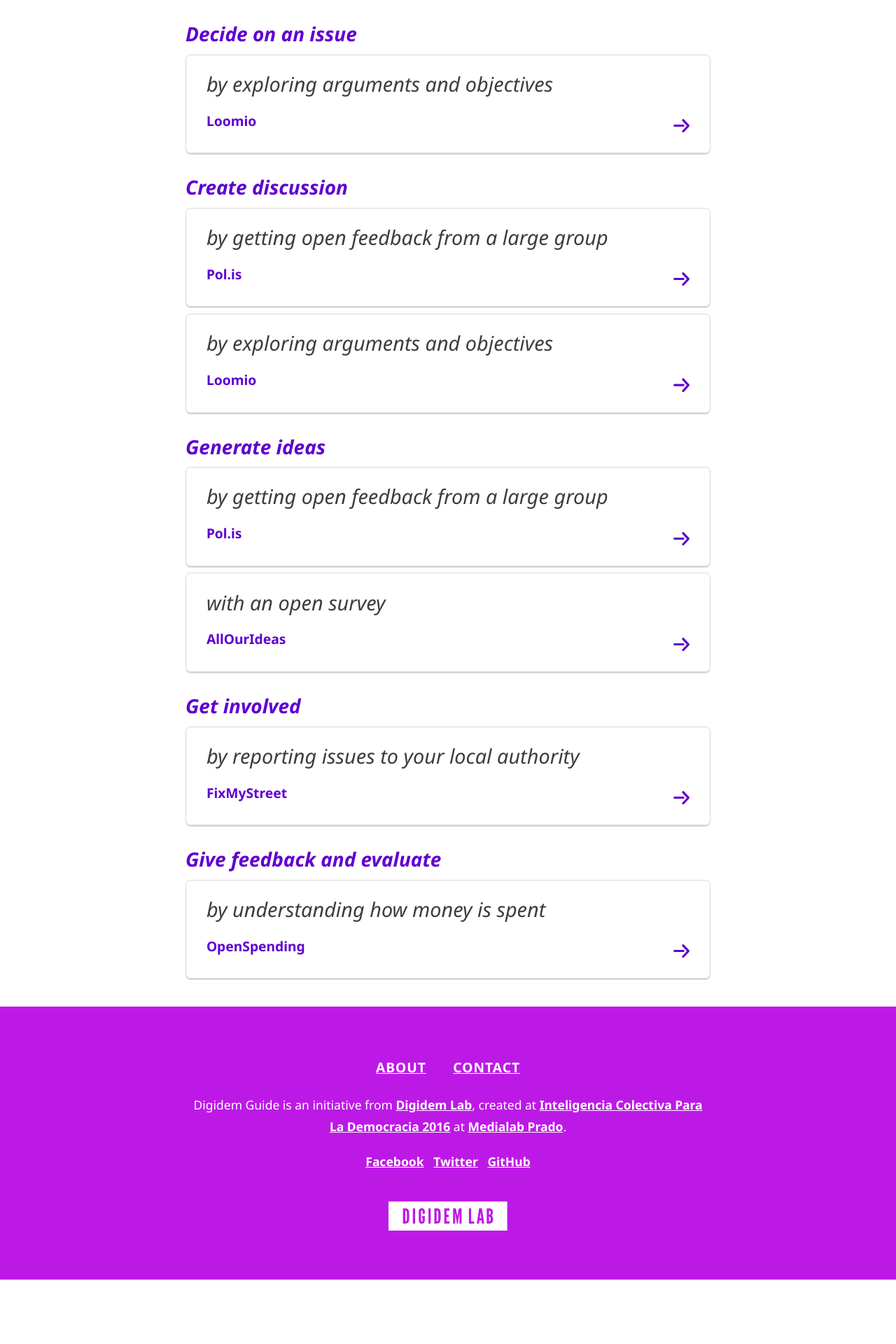
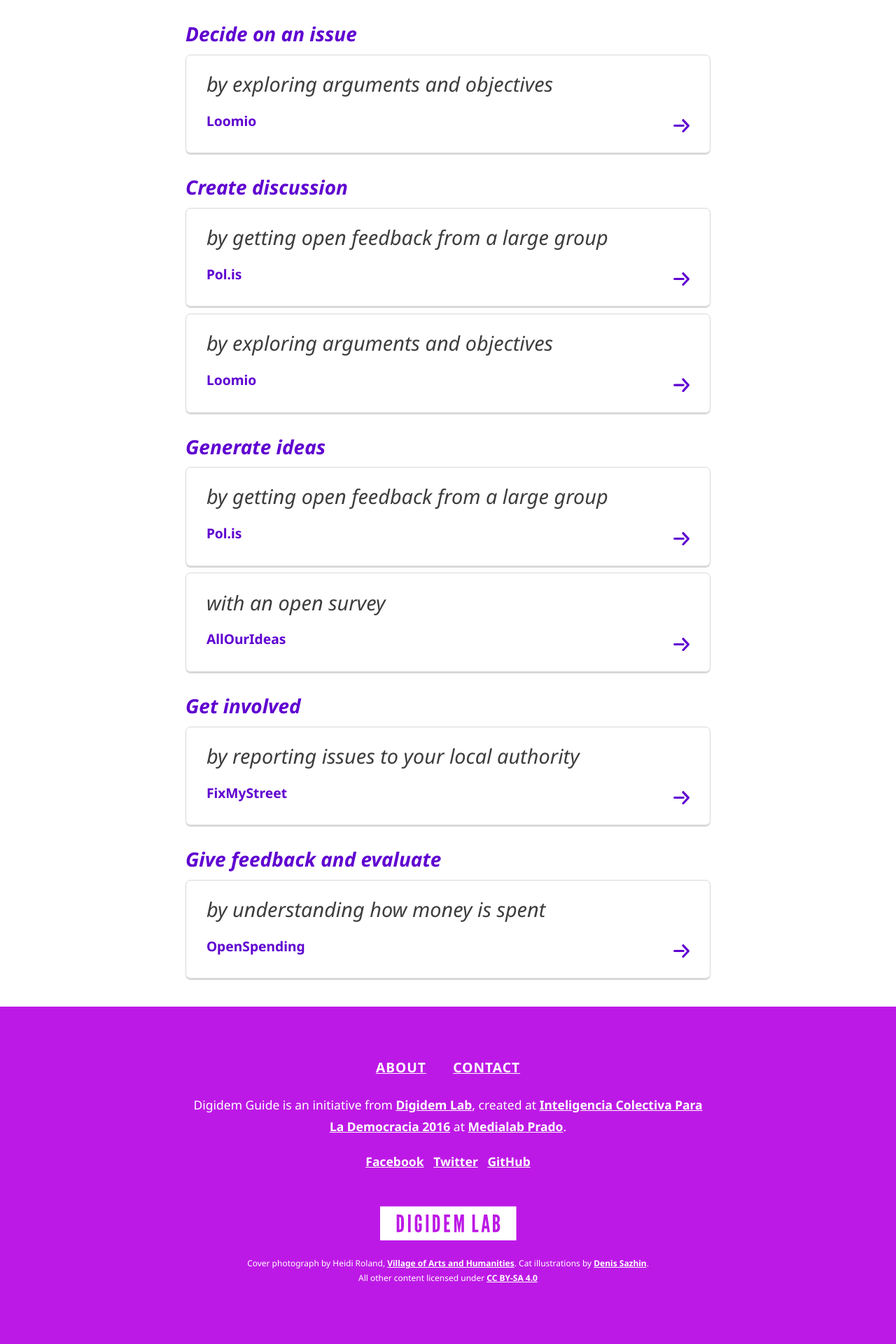
Before and after one commit to digidemlab/democat, a Jekyll site: the page built from index.md, in a window 1280 px wide. Shown: the part 1495-3415 px from the top of the page at 70% size. Built offline with Jekyll 4.4.1, drawn with Linux system fonts in a browser that asks for light colours; before the commit the page ends 3323 px from its top, so only the background shows below that.

Commit message:
Footer credits

```diff
--- a/_includes/panel/footer.html
+++ b/_includes/panel/footer.html
@@ -12,9 +12,16 @@
           <a class="text-link -white" href="https://twitter.com/digidemguide">Twitter</a> &nbsp;
           <a class="text-link -white" href="https://github.com/digidemlab/digidemguide">GitHub</a>
         </p>
+
+        <p>
         <a class="clean-link" href="http://digidemlab.org">
           <img class="logo-digidemlab" src="{{site.baseurl}}/assets/images/svg/logo-digidemlab.svg">
         </a>
+        </p>
+
+        <p class="body-text -xsmall -white">
+          Cover photograph by Heidi Roland, <a class="text-link -white" href="http://villagearts.org/">Village of Arts and Humanities</a>. Cat illustrations by <a class="text-link -white" href="https://thenounproject.com/iconka/collection/cat-power/">Denis Sazhin</a>.<br> All other content licensed under <a class="text-link -white" href="https://creativecommons.org/licenses/by-sa/4.0/">CC BY-SA 4.0</a>
+        </p>
       </div>
     </div>
   </footer>
--- a/_sass/_typography.scss
+++ b/_sass/_typography.scss
@@ -103,6 +103,11 @@
       line-height: 1.750em;
     }
   }
+
+  &.-xsmall {
+    font-size: 0.857em;
+    line-height: 1.750em;
+  }
 }
 
 .content {
```
